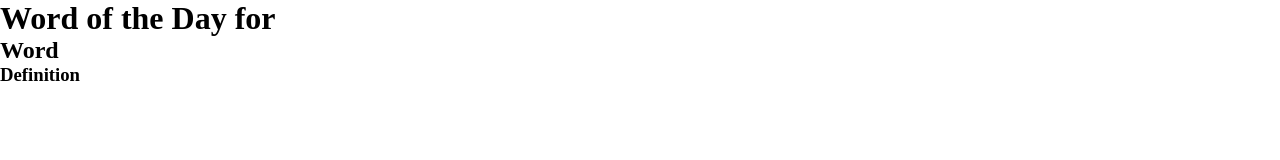
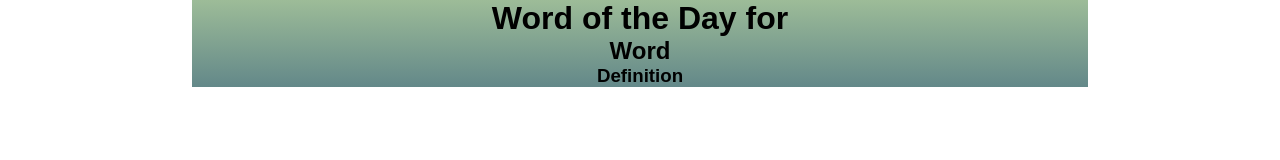
Before and after one commit to amaxwell97/random-word-generator, a plain HTML site: page index.html in a window 1280 px wide. Drawn offline with Linux system fonts and the light colour scheme.

Commit message:
Set width, height, margin, background for .container

```diff
--- a/styles.css
+++ b/styles.css
@@ -1,4 +1,14 @@
 * {
     margin: 0;
     padding: 0;
+    font-family: 'Poppins', sans-serif;
+    box-sizing: border-box;
 }
+
+.container {
+    width: 70%;
+    height: 50%;
+    margin: 0 auto;
+    background: linear-gradient(#9DBC98, #638889);
+    text-align: center;
+}
```
